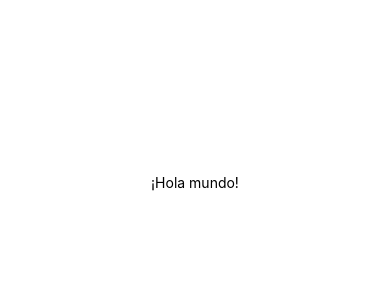
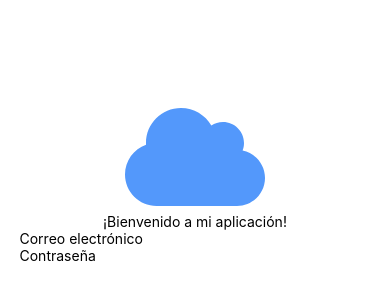
Before and after one commit to Alets30/App-Starter, a React Native app: screen / in a window 390 px wide. Shown: the part 240-540 px from the top of the page. Built offline with nearby package versions, Linux system fonts and the light colour scheme.

Commit message:
Estructura del login

```diff
--- a/App.js
+++ b/App.js
@@ -1,10 +1,17 @@
 import { StatusBar } from 'expo-status-bar';
-import { StyleSheet, Text, View } from 'react-native';
+import { StyleSheet, Text, View, TextInput } from 'react-native';
+import { NavigationContainer } from '@react-navigation/native';
+import React from 'react';
+import { FontAwesomeIcon } from '@fortawesome/react-fontawesome';
+import { faCloud } from '@fortawesome/free-solid-svg-icons';
 
 export default function App() {
   return (
     <View style={styles.container}>
-      <Text>¡Hola mundo!</Text>
+      <FontAwesomeIcon icon={faCloud} size="7x" style={{color: "#5398fb",} }/>
+      <Text>¡Bienvenido a mi aplicación!</Text>
+      <TextInput style={{width: "90%"}} placeholder="Correo electrónico"/>
+      <TextInput style={{width: "90%"}} placeholder="Contraseña"/>
       <StatusBar style="auto" />
     </View>
   );
```
Also changed, not shown: package.json (+9 -3 lines), 1 other file (tests, documents, lock files or other folders).
